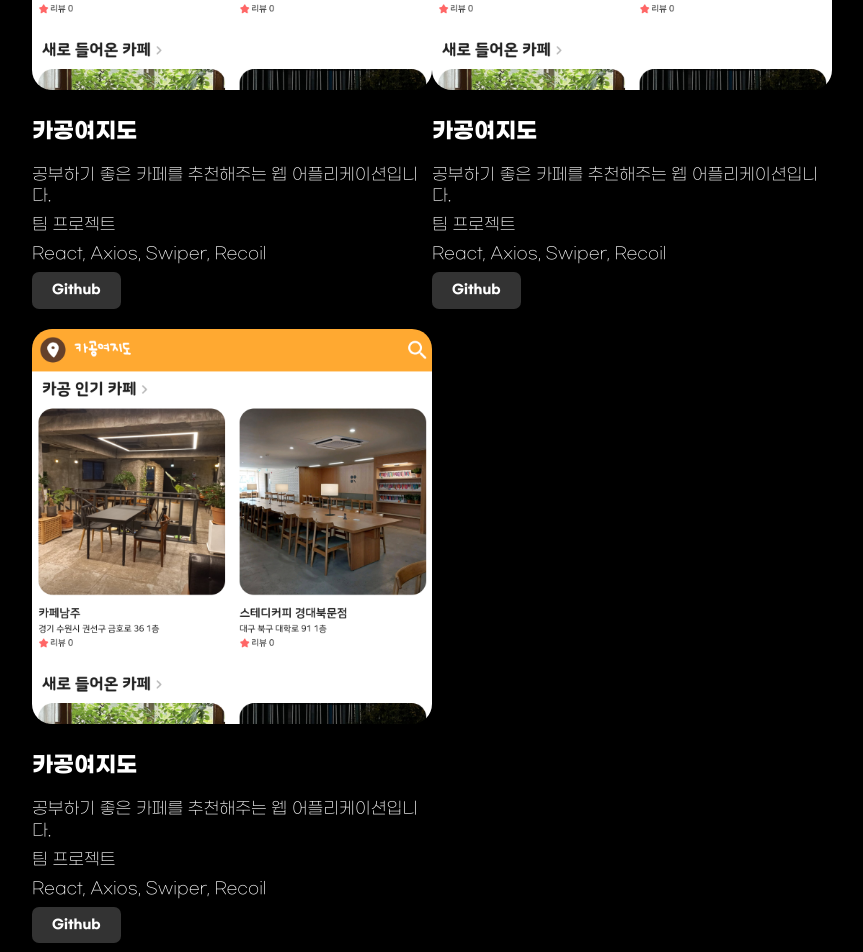
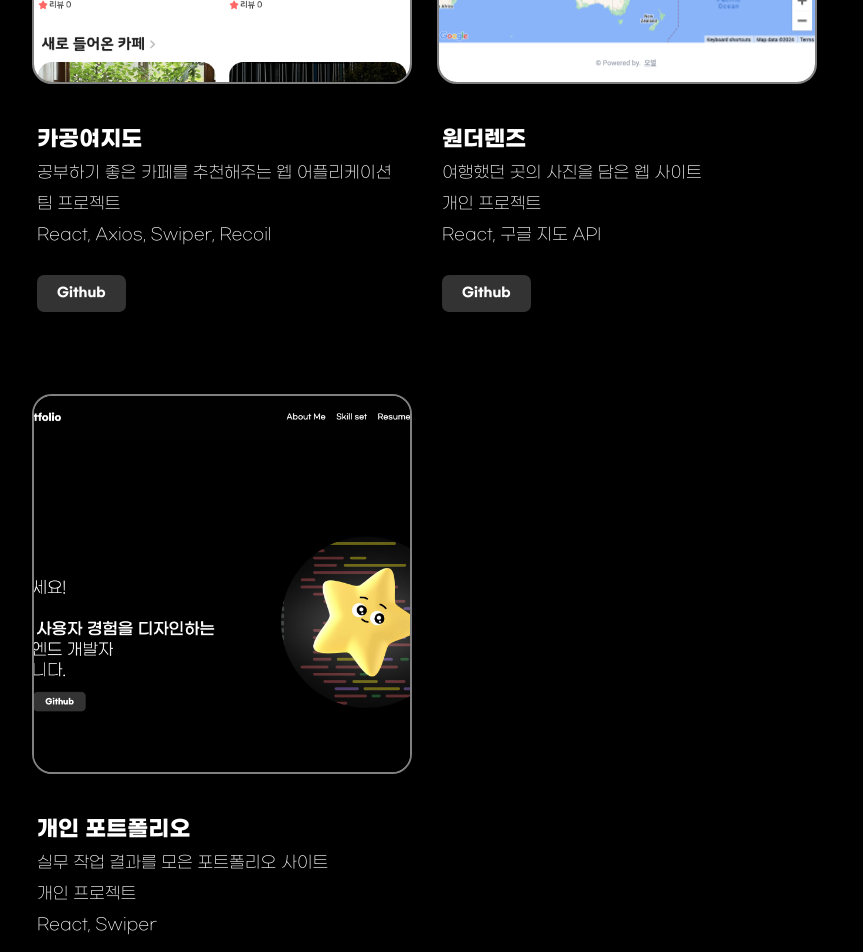
Before and after one commit to loeybho/Portfolio, a React (Vite) app: page /projects in a window 1280 px wide. Shown: the part 380-1332 px from the top of the page, without its empty margins (208-1071 px from the left). Built offline with nearby package versions, Linux system fonts and the light colour scheme.

Commit message:
Cont. 프로젝트 내용 추가

```diff
--- a/src/pages/Projects.jsx
+++ b/src/pages/Projects.jsx
@@ -1,5 +1,7 @@
 import styled from "styled-components";
 import project_1 from "@assets/project_1.png";
+import project_2 from "@assets/project_2.png";
+import project_3 from "@assets/project_3.png";
 import Button from "@components/Button";
 import { Link } from "react-router-dom";
 
@@ -12,29 +14,35 @@ const Wrapper = styled.div`
     margin: 0 auto;
   }
 
+  .category {
+    border-bottom: solid 2px white;
+    display: inline-block;
+    margin-bottom: 60px;
+  }
+
   .all-contents {
-    gap: 10px;
     font-size: 1.8rem;
     line-height: 1.285;
     font-weight: 300;
-  }
-
-  .category {
-    border-bottom: solid 2px white;
-    display: inline-block;
+    display: grid;
+    grid-template-columns: repeat(2, 1fr);
+    gap: 10px;
   }
 
   .contents-item {
-    margin: 10px 0;
-    display: inline-block;
+    width: 380px;
   }
 
   .item-thumb {
-    width: 400px;
+    width: 380px;
+    height: 380px;
+    width: 100%;
   }
 
   .item-story {
-    width: 400px;
+    padding: 40px 0;
+    min-height: 300px;
+    padding-left: 5px;
   }
 
   img {
@@ -43,31 +51,29 @@ const Wrapper = styled.div`
     object-fit: cover;
     object-position: top;
     border-radius: 20px;
+    border: solid 2px gray;
   }
 
   h1 {
     font-weight: 700;
     font-size: 2.4rem;
-    margin: 20px 0;
   }
 
   p {
-    margin: 8px 0;
+    margin: 10px 0;
+  }
+
+  .btn-github {
+    margin-top: 20px;
   }
 
   @media screen and (max-width: 700px) {
-    .contents-item {
-      flex-direction: column;
+    .all-contents {
+      grid-template-columns: repeat(1, 1fr);
     }
 
-    .item-thumb {
+    .contents-item {
       width: 100%;
-      height: 100%;
-    }
-
-    .item-story {
-      width: 100%;
-      height: 100%;
     }
   }
 `;
@@ -87,45 +93,51 @@ function Projects() {
               </div>
               <div className="item-story">
                 <h1>카공여지도</h1>
-                <p>공부하기 좋은 카페를 추천해주는 웹 어플리케이션입니다.</p>
+                <p>공부하기 좋은 카페를 추천해주는 웹 어플리케이션</p>
                 <p>팀 프로젝트</p>
                 <p>React, Axios, Swiper, Recoil</p>
                 <Link to="https://github.com/loeybho" target="_blank">
-                  <Button>Github</Button>
+                  <Button className="btn-github">Github</Button>
                 </Link>
               </div>
             </div>
 
             <div className="contents-item">
               <div className="item-thumb">
-                <Link to="https://cagongmap.netlify.app/" target="_blank">
-                  <img src={project_1} alt="카공여지도 썸네일" />
+                <Link
+                  to="https://throughwanderlens.netlify.app/"
+                  target="_blank"
+                >
+                  <img src={project_2} alt="원더렌즈 썸네일" />
                 </Link>
               </div>
               <div className="item-story">
-                <h1>카공여지도</h1>
-                <p>공부하기 좋은 카페를 추천해주는 웹 어플리케이션입니다.</p>
-                <p>팀 프로젝트</p>
-                <p>React, Axios, Swiper, Recoil</p>
-                <Link to="https://github.com/loeybho" target="_blank">
-                  <Button>Github</Button>
+                <h1>원더렌즈</h1>
+                <p>여행했던 곳의 사진을 담은 웹 사이트</p>
+                <p>개인 프로젝트</p>
+                <p>React, 구글 지도 API</p>
+                <Link
+                  to="https://github.com/loeybho/WanderLens?tab=readme-ov-file"
+                  target="_blank"
+                >
+                  <Button className="btn-github">Github</Button>
                 </Link>
               </div>
             </div>
 
             <div className="contents-item">
               <div className="item-thumb">
-                <Link to="https://cagongmap.netlify.app/" target="_blank">
-                  <img src={project_1} alt="카공여지도 썸네일" />
+                <Link to="https://byeolportfolio.netlify.app/" target="_blank">
+                  <img src={project_3} alt="포트폴리오 썸네일" />
                 </Link>
               </div>
               <div className="item-story">
-                <h1>카공여지도</h1>
-                <p>공부하기 좋은 카페를 추천해주는 웹 어플리케이션입니다.</p>
-                <p>팀 프로젝트</p>
-                <p>React, Axios, Swiper, Recoil</p>
-                <Link to="https://github.com/loeybho" target="_blank">
-                  <Button>Github</Button>
+                <h1>개인 포트폴리오</h1>
+                <p>실무 작업 결과를 모은 포트폴리오 사이트</p>
+                <p>개인 프로젝트</p>
+                <p>React, Swiper</p>
+                <Link to="https://github.com/loeybho/Portfolio" target="_blank">
+                  <Button className="btn-github">Github</Button>
                 </Link>
               </div>
             </div>
--- a/src/pages/Skillset.jsx
+++ b/src/pages/Skillset.jsx
@@ -4,7 +4,7 @@ const Wrapper = styled.div`
   color: white;
   padding: 0 20px;
   padding-top: 20px;
-  padding-bottom: 100px;
+  padding-bottom: 50px;
   width: 100%;
 
   .all-wrapper {
```
